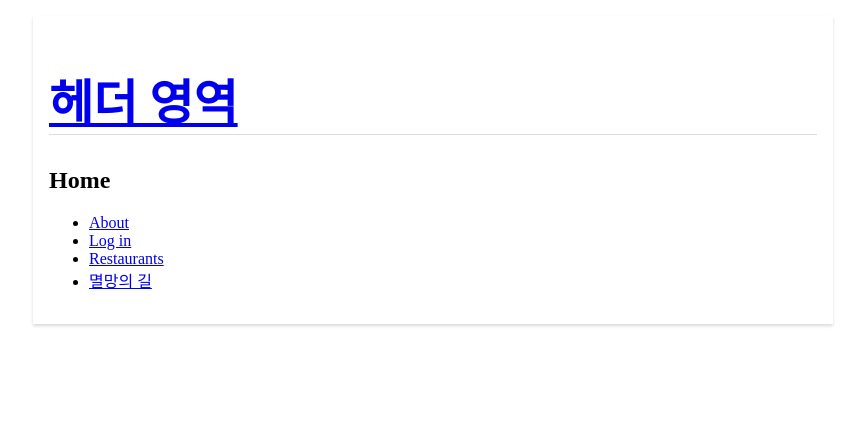
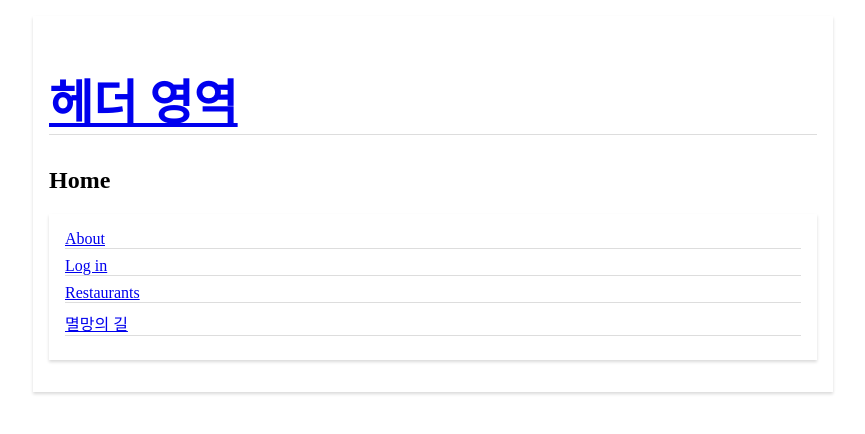
Before and after one commit to CodeSoom/react-week8-assignment-1, a React app: page / in a window 1280 px wide. Shown: the top 434 px of the page, without its empty margins (207-1072 px from the left). Built offline with nearby package versions, Linux system fonts and the light colour scheme.

Commit message:
Home.jsx 리스트 스타일 수정

```diff
--- a/src/HomePage.jsx
+++ b/src/HomePage.jsx
@@ -1,15 +1,25 @@
 import { Link } from 'react-router-dom';
+import styled from '@emotion/styled';
+
+const List = styled.ul`
+  padding: 16px;
+  list-style: none;
+  li {
+    margin-bottom: 8px;
+    border-bottom: 1px solid #ddd;
+  }
+`;
 
 export default function HomePage() {
   return (
     <div>
       <h2>Home</h2>
-      <ul>
+      <List className="withShadow">
         <li><Link to="/about">About</Link></li>
         <li><Link to="/login">Log in</Link></li>
         <li><Link to="/restaurants">Restaurants</Link></li>
         <li><Link to="/xxx">멸망의 길</Link></li>
-      </ul>
+      </List>
     </div>
   );
 }
```
